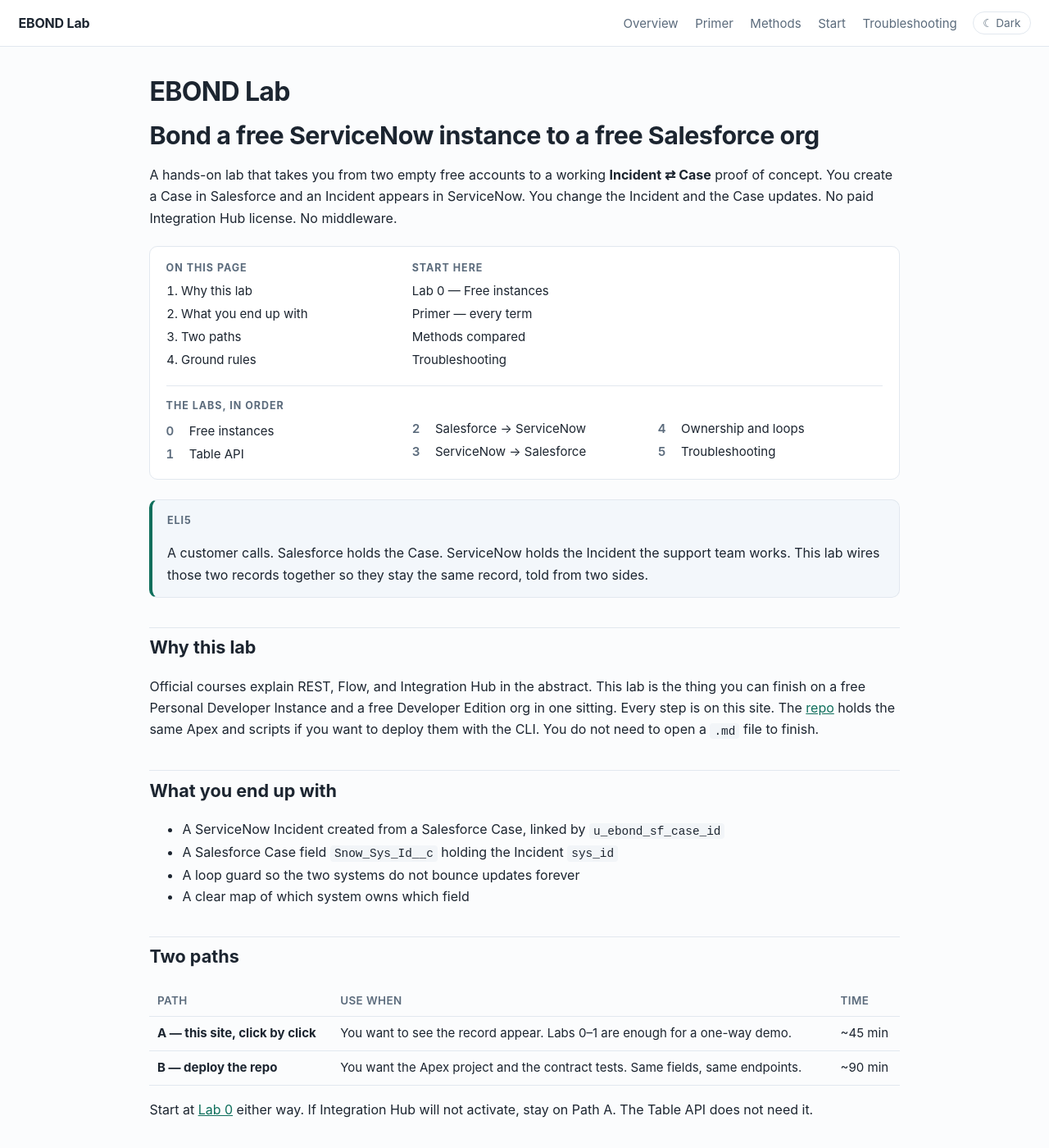
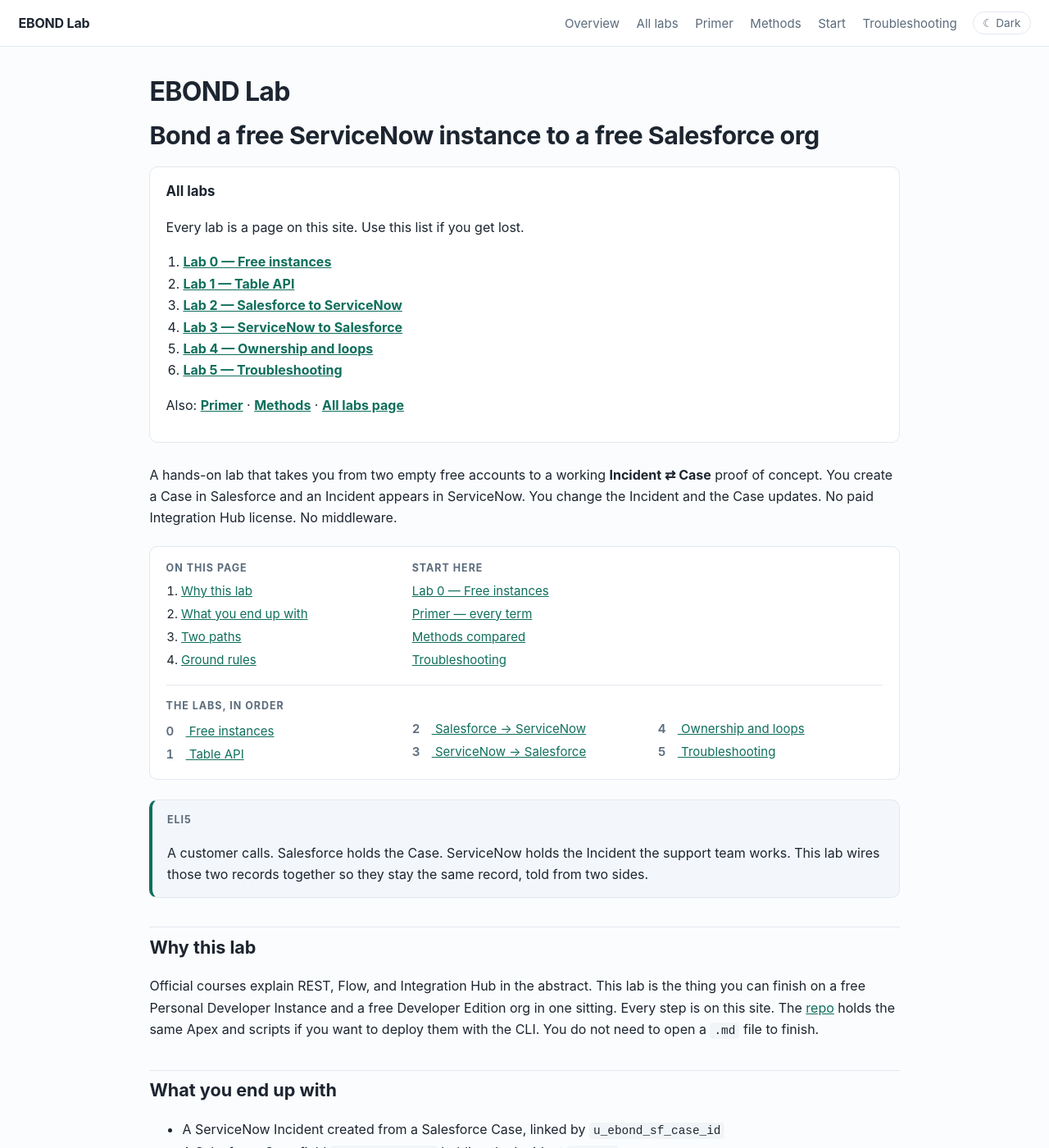
Before and after one commit to eltonaguiar/EBOND_ServiceNowSalesforce, a Jekyll site: the page built from site/index.md, in a window 1280 px wide and 1400 px high. Shown: the whole window at 82% size. Built offline with Jekyll 4.4.1, drawn with Linux system fonts in a browser that asks for light colours.

Commit message:
Put a visible link to every lab at the top of the home page.

```diff
--- a/site/_layouts/default.html
+++ b/site/_layouts/default.html
@@ -21,6 +21,7 @@
   <div class="nav-wrap">
     <nav>
       <a href="{{ '/' | relative_url }}">Overview</a>
+      <a href="{{ '/labs/' | relative_url }}">All labs</a>
       <a href="{{ '/primer/' | relative_url }}">Primer</a>
       <a href="{{ '/methods/' | relative_url }}">Methods</a>
       <a href="{{ '/labs/00-instances/' | relative_url }}">Start</a>
--- a/site/assets/css/style.css
+++ b/site/assets/css/style.css
@@ -71,7 +71,11 @@ details.glossary[open] summary { margin-bottom:.4rem; }
 .toc-list { margin:0; padding-left:1.15rem; }
 .toc ul.toc-list { list-style:none; padding-left:0; }
 .toc li { margin:.2rem 0; break-inside:avoid; }
-.toc a { color:var(--ink); text-decoration:none; }
+.toc a { color:var(--accent); text-decoration:underline; }
+.all-labs { margin:1.2rem 0 1.6rem; padding:1rem 1.2rem; border:1px solid var(--line); border-radius:10px; background:var(--panel); }
+.all-labs h2 { margin:0 0 .6rem; padding:0; border:0; font-size:1.05rem; }
+.all-labs ol { margin:.2rem 0 0; padding-left:1.3rem; }
+.all-labs a { font-weight:650; }
 .toc a:hover { color:var(--accent); text-decoration:underline; }
 .toc-wide { grid-column:1 / -1; border-top:1px solid var(--line); padding-top:.9rem; }
 .toc-labs { columns:1; column-gap:1.6rem; }
--- a/site/index.md
+++ b/site/index.md
@@ -6,6 +6,20 @@ permalink: /
 ---
 
 <p class="hero">Bond a free ServiceNow instance to a free Salesforce org</p>
+
+<section class="all-labs" id="all-labs">
+  <h2>All labs</h2>
+  <p>Every lab is a page on this site. Use this list if you get lost.</p>
+  <ol>
+    <li><a href="{{ '/labs/00-instances/' | relative_url }}">Lab 0 — Free instances</a></li>
+    <li><a href="{{ '/labs/01-table-api/' | relative_url }}">Lab 1 — Table API</a></li>
+    <li><a href="{{ '/labs/02-salesforce-to-snow/' | relative_url }}">Lab 2 — Salesforce to ServiceNow</a></li>
+    <li><a href="{{ '/labs/03-snow-to-salesforce/' | relative_url }}">Lab 3 — ServiceNow to Salesforce</a></li>
+    <li><a href="{{ '/labs/04-ownership/' | relative_url }}">Lab 4 — Ownership and loops</a></li>
+    <li><a href="{{ '/labs/05-troubleshooting/' | relative_url }}">Lab 5 — Troubleshooting</a></li>
+  </ol>
+  <p>Also: <a href="{{ '/primer/' | relative_url }}">Primer</a> · <a href="{{ '/methods/' | relative_url }}">Methods</a> · <a href="{{ '/labs/' | relative_url }}">All labs page</a></p>
+</section>
 
 A hands-on lab that takes you from two empty free accounts to a working **Incident ⇄ Case** proof of concept. You create a Case in Salesforce and an Incident appears in ServiceNow. You change the Incident and the Case updates. No paid Integration Hub license. No middleware.
 
```
Also changed, not shown: site/labs/index.md (added, +21 -0 lines).
